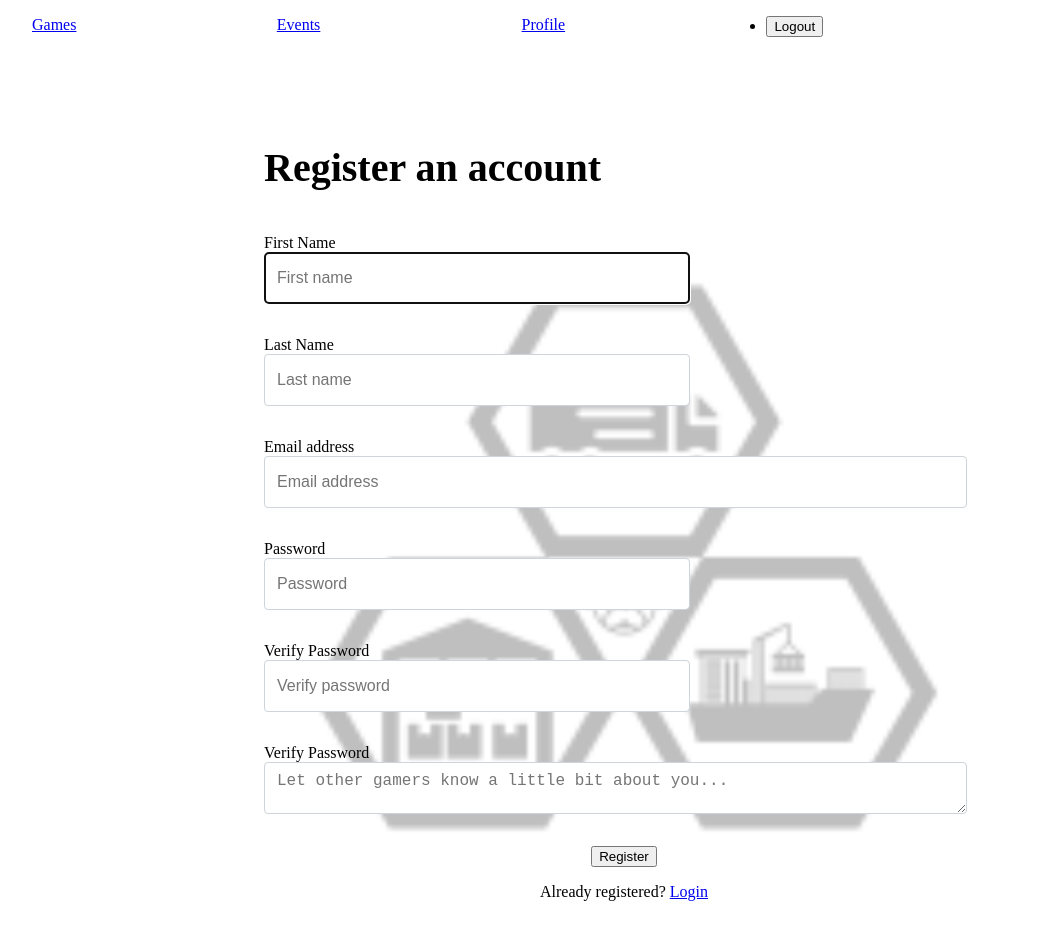
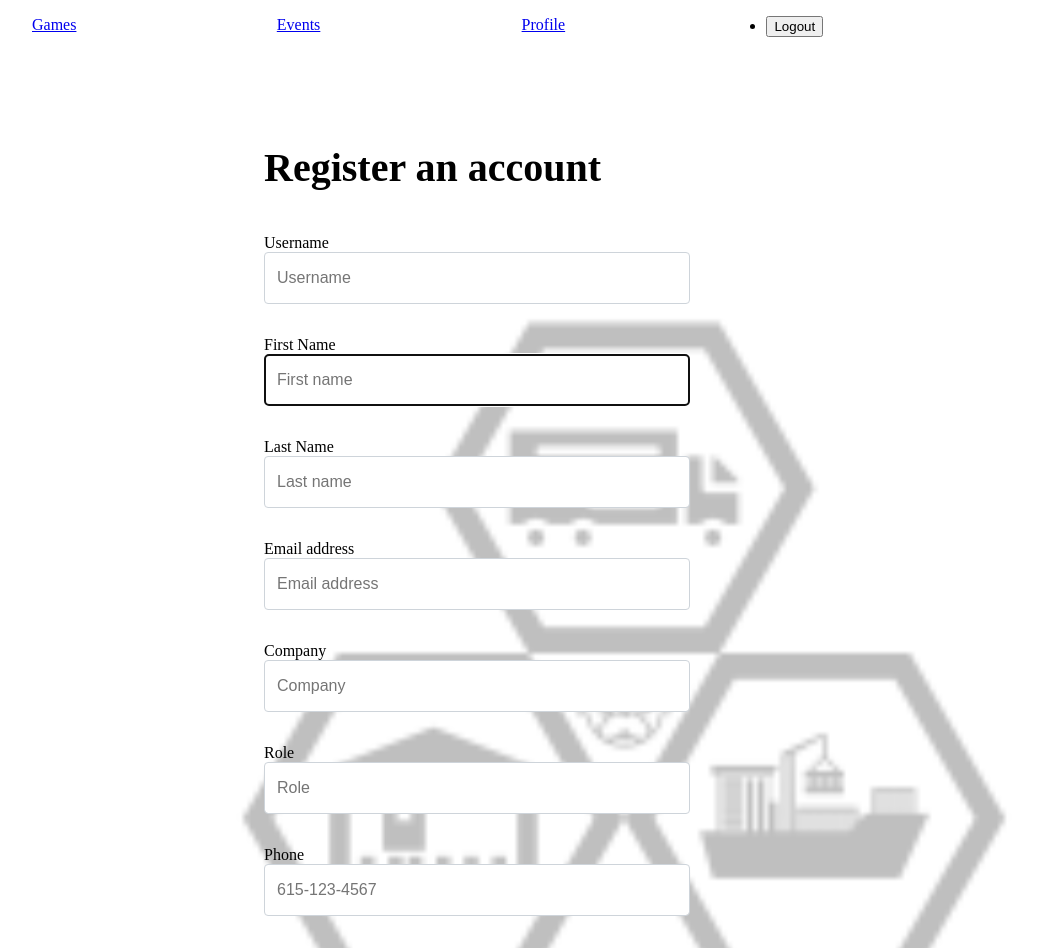
Before and after one commit to CheoR/shipItOut-client, a React (Create React App) app: page /register in a window 1280 px wide. Shown: the top 948 px of the page, without its empty margins (16-1053 px from the left). Before the commit the page ends 909 px from the top, so only its background shows below. Built offline with nearby package versions, Linux system fonts and the light colour scheme; sample sign-in values are in the browser's storage.

Commit message:
build: user can register. In browser, invalid requests pops up a modal saying invalid. In Postman, invalid reqeusts returns 400 Bad Request.

```diff
--- a/src/components/auth/Auth.css
+++ b/src/components/auth/Auth.css
@@ -16,6 +16,8 @@ fieldset {
   text-align: left;
 }
 
+.form--login > fieldset > input[type="phone"],
+.form--login > fieldset > input[type="email"],
 .form--login > fieldset > input[type="text"],
 .form--login > fieldset > input[type="password"] {
   width: 25em;
--- a/src/components/auth/Login.jsx
+++ b/src/components/auth/Login.jsx
@@ -28,8 +28,6 @@ export const Login = props => {
                     props.history.push("/")
                 }
                 else {
-                    console.log(res)
-                    console.log(invalidDialog.current)
                     invalidDialog.current.showModal()
                 }
             })
--- a/src/components/auth/Register.jsx
+++ b/src/components/auth/Register.jsx
@@ -3,25 +3,44 @@ import { Link } from "react-router-dom"
 import "./Auth.css"
 
 export const Register = (props) => {
+    const username = React.createRef()
     const firstName = React.createRef()
     const lastName = React.createRef()
     const email = React.createRef()
-    const bio = React.createRef()
     const password = React.createRef()
     const verifyPassword = React.createRef()
+    const company = React.createRef()
+    const role = React.createRef()
+    const phone = React.createRef()
+
     const passwordDialog = React.createRef()
+    const invalidDialog = React.createRef()
+    const blankFieldsDialog = React.createRef()
+
+
+    // redundant check if all fields are filled
+    const isBlank = ( e ) => e.length === 0;
+
+
+    const fields = [firstName, lastName]
 
     const handleRegister = (e) => {
         e.preventDefault()
 
+        if(fields.some(isBlank)) {
+            blankFieldsDialog.current.showModal()
+        }
+
         if (password.current.value === verifyPassword.current.value) {
             const newUser = {
-                "username": email.current.value,
+                "username": username.current.value,
                 "first_name": firstName.current.value,
                 "last_name": lastName.current.value,
-                "bio": bio.current.value,
                 "email": email.current.value,
-                "password": password.current.value
+                "password": password.current.value,
+                "company": company.current.value,
+                "role": role.current.value,
+                "phone": phone.current.value
             }
 
             return fetch("http://127.0.0.1:8000/register", {
@@ -37,6 +56,10 @@ export const Register = (props) => {
                     if ("token" in res) {
                         localStorage.setItem("user_token", res.token)
                         props.history.push("/")
+                    } else {
+                        console.log(res)
+                        console.log(invalidDialog.current)
+                        invalidDialog.current.showModal()
                     }
                 })
         } else {
@@ -47,6 +70,16 @@ export const Register = (props) => {
     return (
         <main style={{ textAlign: "center" }}>
 
+            <dialog className="dialog dialog--auth" ref={blankFieldsDialog}>
+                <div>Fields Cannot be blank</div>
+                <button className="button--close" onClick={e => blankFieldsDialog.current.close()}>Close</button>
+            </dialog>
+
+            <dialog className="dialog dialog--auth" ref={invalidDialog}>
+                <div>Could Not Register</div>
+                <button className="button--close" onClick={e => invalidDialog.current.close()}>Close</button>
+            </dialog>
+
             <dialog className="dialog dialog--password" ref={passwordDialog}>
                 <div>Passwords do not match</div>
                 <button className="button--close" onClick={e => passwordDialog.current.close()}>Close</button>
@@ -54,6 +87,10 @@ export const Register = (props) => {
 
             <form className="form--login" onSubmit={handleRegister}>
                 <h1 className="h3 mb-3 font-weight-normal">Register an account</h1>
+                <fieldset>
+                    <label htmlFor="userName"> Username </label>
+                    <input ref={username} type="text" name="username" className="form-control" placeholder="Username" required autoFocus />
+                </fieldset>
                 <fieldset>
                     <label htmlFor="firstName"> First Name </label>
                     <input ref={firstName} type="text" name="firstName" className="form-control" placeholder="First name" required autoFocus />
@@ -67,6 +104,18 @@ export const Register = (props) => {
                     <input ref={email} type="email" name="email" className="form-control" placeholder="Email address" required />
                 </fieldset>
                 <fieldset>
+                    <label htmlFor="inputCompnay"> Company </label>
+                    <input ref={company} type="text" name="company" className="form-control" placeholder="Company" required />
+                </fieldset>
+                <fieldset>
+                    <label htmlFor="inputRole"> Role </label>
+                    <input ref={role} type="text" name="role" className="form-control" placeholder="Role" required />
+                </fieldset>
+                <fieldset>
+                    <label htmlFor="inputPhone"> Phone </label>
+                    <input ref={phone} type="phone" name="phone" className="form-control" placeholder="615-123-4567" required />
+                </fieldset>
+                <fieldset>
                     <label htmlFor="inputPassword"> Password </label>
                     <input ref={password} type="password" name="password" className="form-control" placeholder="Password" required />
                 </fieldset>
@@ -74,10 +123,7 @@ export const Register = (props) => {
                     <label htmlFor="verifyPassword"> Verify Password </label>
                     <input ref={verifyPassword} type="password" name="verifyPassword" className="form-control" placeholder="Verify password" required />
                 </fieldset>
-                <fieldset>
-                    <label htmlFor="verifyPassword"> Verify Password </label>
-                    <textarea ref={bio} name="bio" className="form-control" placeholder="Let other gamers know a little bit about you..." />
-                </fieldset>
+
                 <fieldset style={{
                     textAlign: "center"
                 }}>
```
